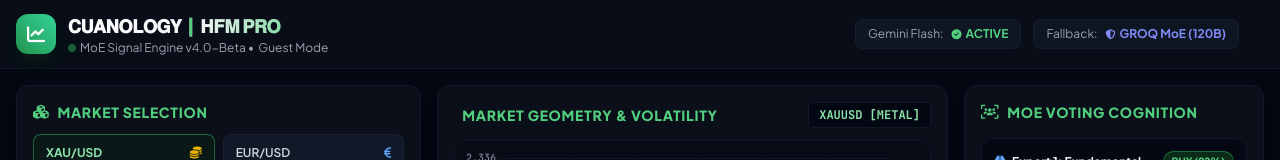
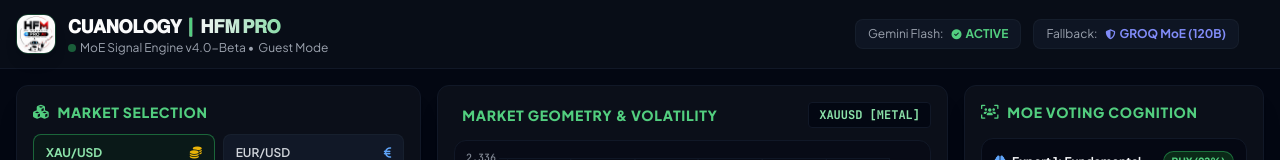
Before and after one commit to 0xcelebez/hfmpro-mini-app, a website: page index.html in a window 1280 px wide. Shown: the top 160 px of the page. Drawn offline with nearby package versions, Linux system fonts and the light colour scheme; some icons are missing.

Commit message:
feat: add premium HFM PRO AI logo and update navigation brand icon

```diff
--- a/index.html
+++ b/index.html
@@ -81,9 +81,7 @@
     <div class="max-w-7xl mx-auto flex flex-col sm:flex-row items-center justify-between gap-3">
       <!-- Logo and Status -->
       <div class="flex items-center gap-3">
-        <div class="w-10 h-10 bg-gradient-to-tr from-brand-600 to-emerald-400 rounded-xl flex items-center justify-center text-white shadow-lg shadow-brand-950/50">
-          <i class="fa-solid fa-chart-line text-lg"></i>
-        </div>
+        <img src="logo.jpg" alt="HFM PRO AI Logo" class="w-10 h-10 rounded-xl object-cover shadow-lg border border-brand-500/30" />
         <div>
           <h1 class="text-lg font-extrabold tracking-tight bg-gradient-to-r from-white via-gray-100 to-brand-400 bg-clip-text text-transparent flex items-center gap-1.5">
             𝐂𝐔𝐀𝐍𝐎𝐋𝐎𝐆𝐘 <span class="text-brand-400">|</span> 𝐇𝐅𝐌 𝐏𝐑𝐎
```
Also changed, not shown: logo.jpg (added).
